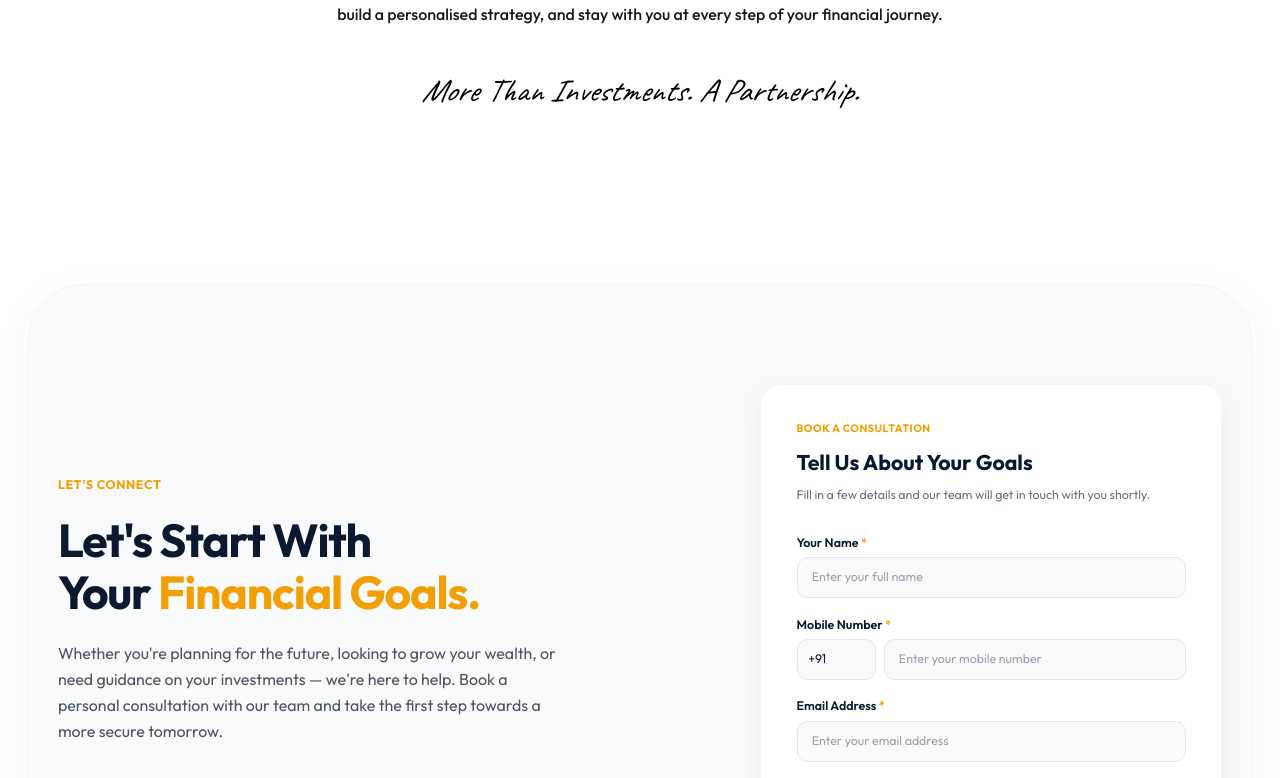
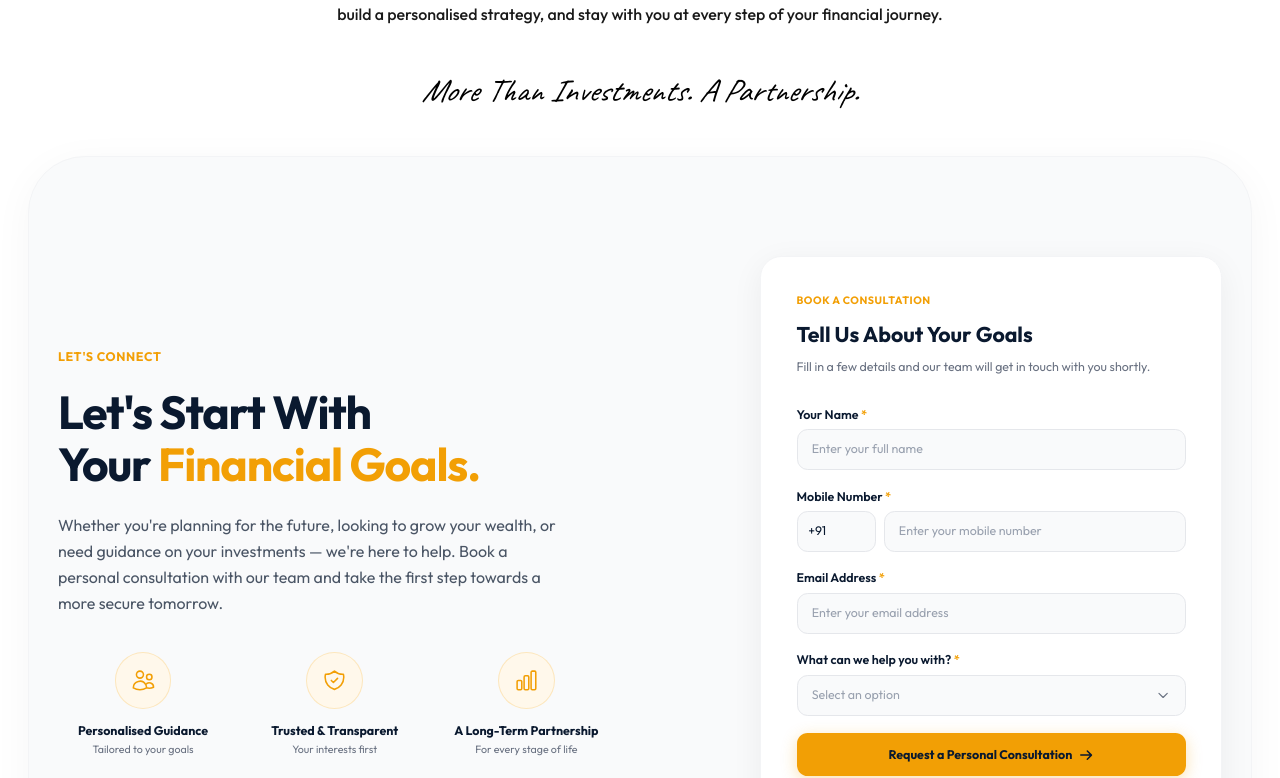
Before and after one commit to i-am-nazmul/msk-web, a Next.js app: page / in a window 1280 px wide. Shown: the part 7425-8203 px from the top of the page. Built offline with nearby package versions, Linux system fonts and the light colour scheme; a web font is replaced by a local one.

Commit message:
fix spacing: reduce huge vertical gap between Hero9 and Hero10

```diff
--- a/components/Hero10.tsx
+++ b/components/Hero10.tsx
@@ -77,7 +77,7 @@ Please get in touch with me.`;
   };
 
   return (
-    <div className="w-full bg-white py-12 lg:py-24">
+    <div className="w-full bg-white pb-12 lg:pb-24 pt-4 lg:pt-8">
       <div className="max-w-[93.75rem] mx-auto px-4 sm:px-6 lg:px-8">
         <section id="contact" className="w-full relative py-20 lg:py-28 rounded-[2.5rem] lg:rounded-[4rem] overflow-hidden bg-[#F9FAFB] shadow-[0_8px_40px_rgba(0,0,0,0.04)] border border-gray-100">
 
--- a/components/Hero9.tsx
+++ b/components/Hero9.tsx
@@ -61,7 +61,7 @@ const carouselFeatures = [...features, ...features];
 
 const Hero9 = () => {
   return (
-    <div className="w-full bg-white px-4 sm:px-6 lg:px-8 pb-12 lg:pb-24 pt-4">
+    <div className="w-full bg-white px-4 sm:px-6 lg:px-8 pb-4 pt-4">
       <div className="max-w-[75rem] mx-auto">
 
         <div className="text-center mb-10 lg:mb-14">
```
